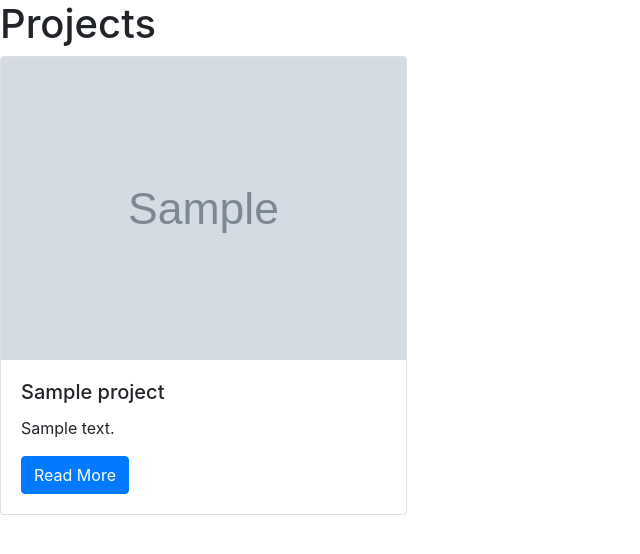
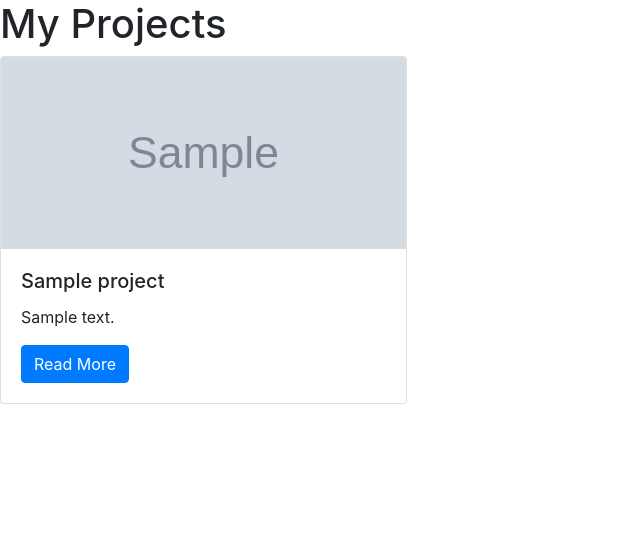
Before and after one commit to waterseeker/django-portfolio, a Django app: page /projects/ in a window 1280 px wide. Shown: the top 554 px of the page, without its empty margins (0-640 px from the left). Run offline with Django 3.2, Linux system fonts and the light colour scheme; tables that the repository leaves empty hold one stand-in row (values such as "Sample post"); grey boxes marked "Sample" are stand-in pictures; some libraries are stand-ins or nearby versions.

Commit message:
added custom css for projects page

```diff
--- a/core/settings.py
+++ b/core/settings.py
@@ -119,5 +119,8 @@ USE_TZ = True
 # https://docs.djangoproject.com/en/3.0/howto/static-files/
 
 STATIC_URL = '/static/'
+STATICFILES_DIRS = (
+    os.path.join(BASE_DIR, 'static'),
+)
 MEDIA_ROOT =  os.path.join(BASE_DIR, 'media')
 MEDIA_URL = '/media/'
--- a/core/templates/base.html
+++ b/core/templates/base.html
@@ -1,7 +1,13 @@
-<link rel="stylesheet" href="https://stackpath.bootstrapcdn.com/bootstrap/4.1.3/css/bootstrap.min.css" integrity="sha384-MCw98/SFnGE8fJT3GXwEOngsV7Zt27NXFoaoApmYm81iuXoPkFOJwJ8ERdknLPMO" crossorigin="anonymous">
-
-{% block page_content %}{% endblock %}
-
-<script src="https://code.jquery.com/jquery-3.3.1.slim.min.js" integrity="sha384-q8i/X+965DzO0rT7abK41JStQIAqVgRVzpbzo5smXKp4YfRvH+8abtTE1Pi6jizo" crossorigin="anonymous"></script>
-<script src="https://cdnjs.cloudflare.com/ajax/libs/popper.js/1.14.3/umd/popper.min.js" integrity="sha384-ZMP7rVo3mIykV+2+9J3UJ46jBk0WLaUAdn689aCwoqbBJiSnjAK/l8WvCWPIPm49" crossorigin="anonymous"></script>
-<script src="https://stackpath.bootstrapcdn.com/bootstrap/4.1.3/js/bootstrap.min.js" integrity="sha384-ChfqqxuZUCnJSK3+MXmPNIyE6ZbWh2IMqE241rYiqJxyMiZ6OW/JmZQ5stwEULTy" crossorigin="anonymous"></script>
+<html>
+    <head>
+        <title>{% block title %}{% endblock %}</title>
+        <link rel="stylesheet" href="https://stackpath.bootstrapcdn.com/bootstrap/4.1.3/css/bootstrap.min.css" integrity="sha384-MCw98/SFnGE8fJT3GXwEOngsV7Zt27NXFoaoApmYm81iuXoPkFOJwJ8ERdknLPMO" crossorigin="anonymous">
+        {% block extra_head %}{% endblock %}
+    </head>
+    <body>
+        {% block page_content %}{% endblock %}
+    </body>
+    <script src="https://code.jquery.com/jquery-3.3.1.slim.min.js" integrity="sha384-q8i/X+965DzO0rT7abK41JStQIAqVgRVzpbzo5smXKp4YfRvH+8abtTE1Pi6jizo" crossorigin="anonymous"></script>
+    <script src="https://cdnjs.cloudflare.com/ajax/libs/popper.js/1.14.3/umd/popper.min.js" integrity="sha384-ZMP7rVo3mIykV+2+9J3UJ46jBk0WLaUAdn689aCwoqbBJiSnjAK/l8WvCWPIPm49" crossorigin="anonymous"></script>
+    <script src="https://stackpath.bootstrapcdn.com/bootstrap/4.1.3/js/bootstrap.min.js" integrity="sha384-ChfqqxuZUCnJSK3+MXmPNIyE6ZbWh2IMqE241rYiqJxyMiZ6OW/JmZQ5stwEULTy" crossorigin="anonymous"></script>
+</html>
--- a/projects/templates/project_detail.html
+++ b/projects/templates/project_detail.html
@@ -1,6 +1,6 @@
 {% extends "base.html" %}
 {% load static %}
-
+{% block title %} {{ project.title }} {% endblock %}
 {% block page_content %}
 <h1>{{ project.title }}</h1>
 <div class="row">
--- a/projects/templates/project_index.html
+++ b/projects/templates/project_index.html
@@ -1,7 +1,11 @@
 {% extends "base.html" %}
 {% load static %}
+{% block title %}My Projects{% endblock %}
+{% block extra_head %}
+    <link rel="stylesheet" href="{% static 'css/projects.css' %}">
+{% endblock %}
 {% block page_content %}
-<h1>Projects</h1>
+<h1>My Projects</h1>
 <div class="row">
 {% for project in projects %}
     <div class="col-md-4">
--- /dev/null
+++ b/static/css/projects.css
@@ -0,0 +1,5 @@
+.card-img-top {
+    width: 100%;
+    height: 15vw;
+    object-fit: cover;
+}
```
